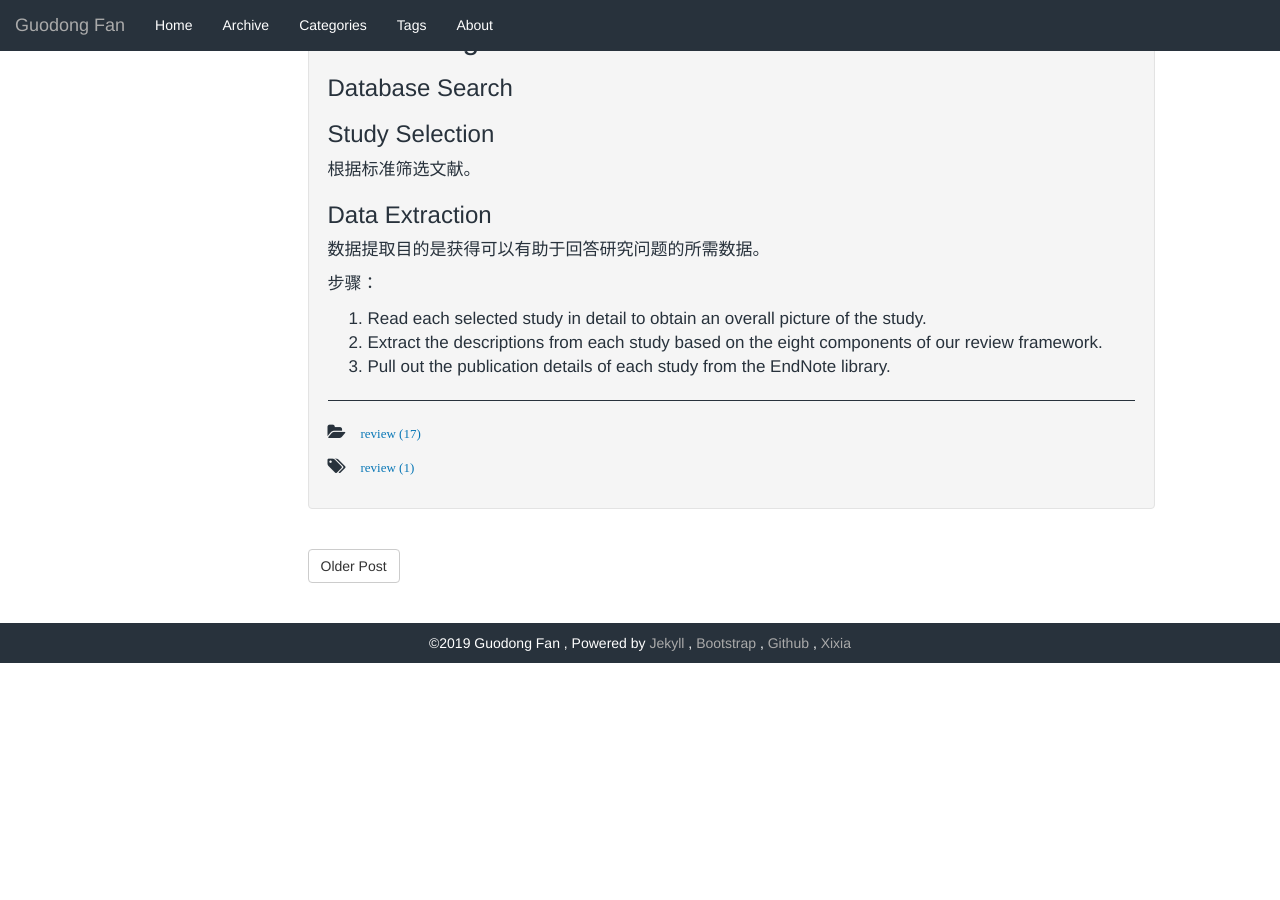
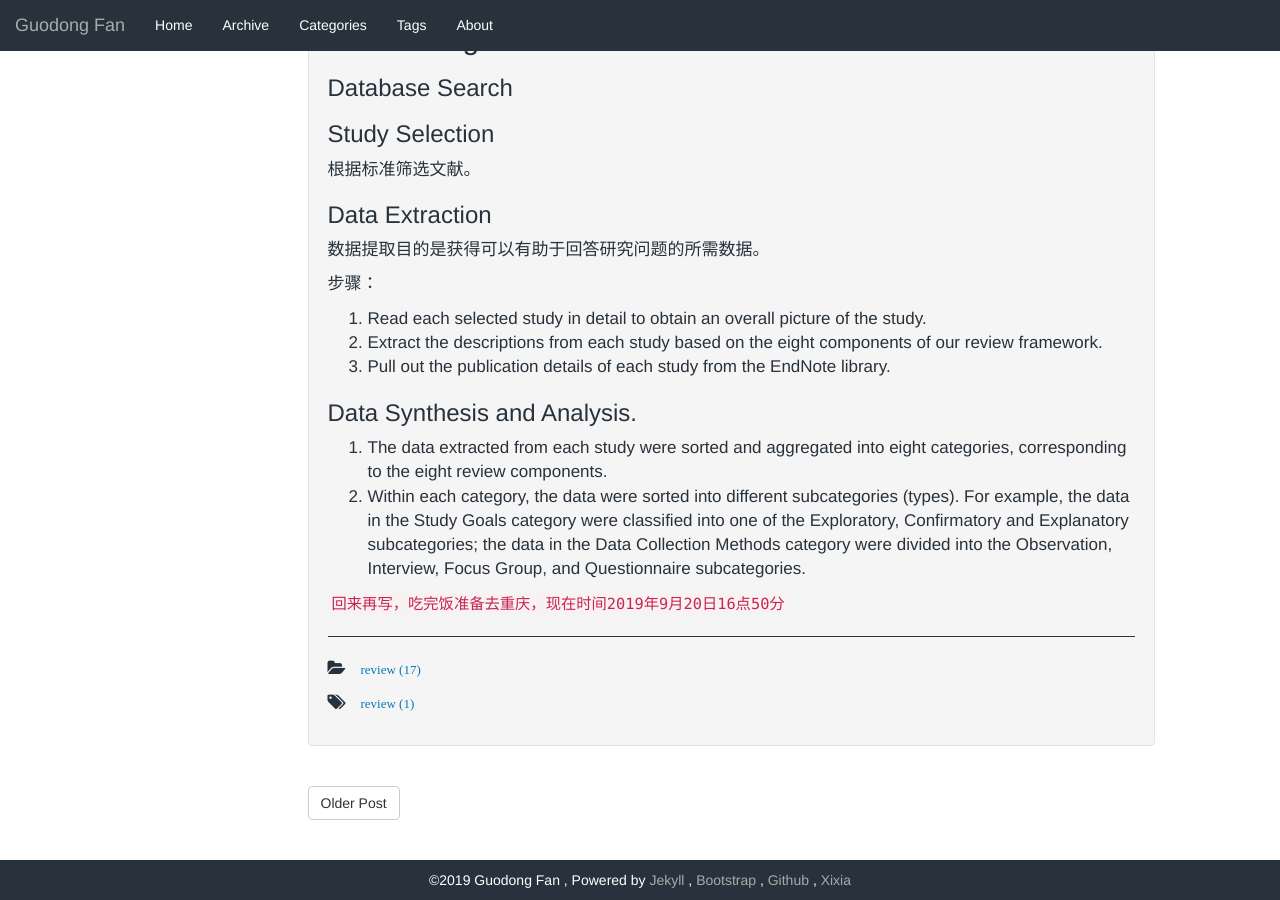
Before and after one commit to GuodongFan/GuodongFan.github.io, a Jekyll site: the page built from _posts/2019-09-20-User-Study.md, in a window 1280 px wide and 900 px high, scrolled down 2326 px. Built offline with Jekyll 4.4.1, drawn with Linux system fonts in a browser that asks for light colours; our own code applies the rules of GitHub Pages for plain Markdown files; before the commit the page ends 2989 px from its top, so only the background shows below that.

Commit message:
Update 2019-09-20-User-Study.md

```diff
--- a/_posts/2019-09-20-User-Study.md
+++ b/_posts/2019-09-20-User-Study.md
@@ -60,3 +60,12 @@ S = ("service composition" OR mashup) AND "end user" AND "user study"
 1. Read each selected study in detail to obtain an overall picture of the study.
 2. Extract the descriptions from each study based on the eight components of our review framework.
 3. Pull out the publication details of each study from the EndNote library.
+
+
+### Data Synthesis and Analysis.
+
+1. The data extracted from each study were sorted and aggregated into eight categories, corresponding to the eight review components.
+2. Within each category, the data were sorted into different subcategories (types). For example, the data in the Study Goals category were classified into one of the Exploratory, Confirmatory and Explanatory subcategories; the data in the Data Collection Methods
+category were divided into the Observation, Interview, Focus Group, and Questionnaire subcategories.
+
+`回来再写，吃完饭准备去重庆，现在时间2019年9月20日16点50分`
```
